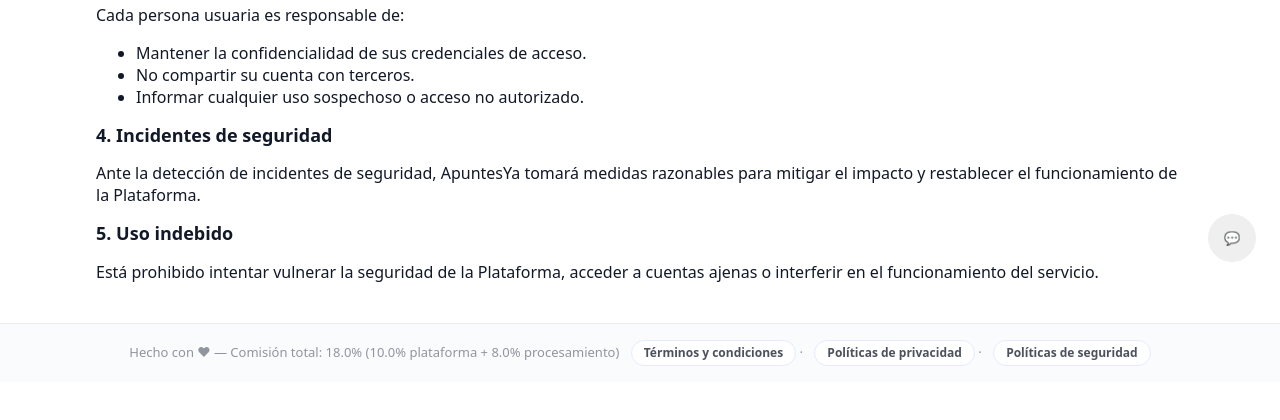
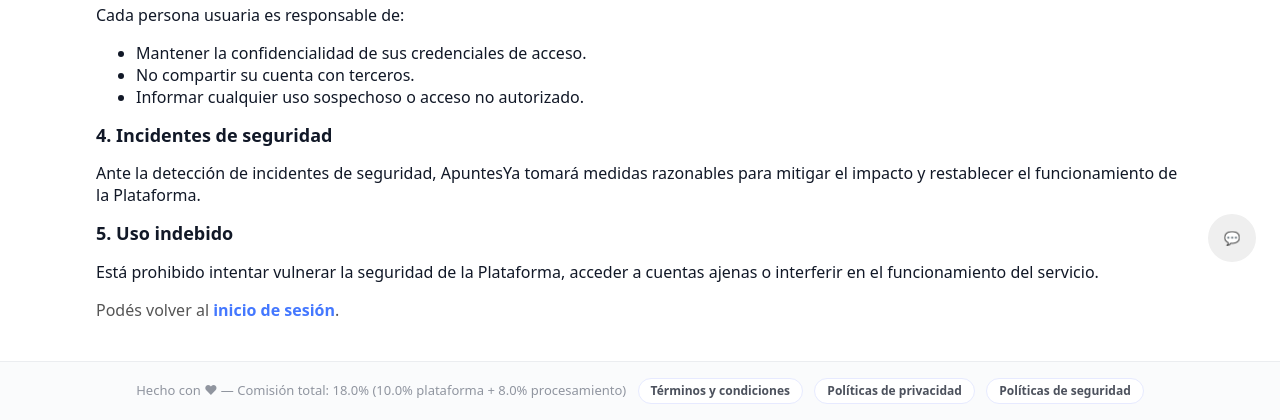
Before and after one commit to francozapata/APUNTESYAFINAL, a Flask app: page /seguridad in a window 1280 px wide. Shown: the part 514-934 px from the top of the page. Before the commit the page ends 880 px from the top, so only its background shows below. Run offline with Flask 3, Linux system fonts and the light colour scheme; data comes from the database, SQL or seed files in the repository; some libraries are stand-ins or nearby versions.

Commit message:
-seguridad 11-

```diff
--- a/apuntesya2/templates/base.html
+++ b/apuntesya2/templates/base.html
@@ -457,8 +457,8 @@
   <div class="footer">
     Hecho con ♥ — Comisión total: {{ TOTAL_FEE_PERCENT }}% ({{ APY_FEE_PERCENT }}% plataforma + {{ MP_FEE_PERCENT }}%
     procesamiento)
-    <a class="btn ghost" href="{{ url_for('terms') }}">Términos y condiciones</a> ·
-    <a class="btn ghost" href="{{ url_for('privacidad') }}">Políticas de privacidad</a> ·
+    <a class="btn ghost" href="{{ url_for('terms') }}">Términos y condiciones</a>
+    <a class="btn ghost" href="{{ url_for('privacidad') }}">Políticas de privacidad</a>
     <a class="btn ghost" href="{{ url_for('seguridad') }}">Políticas de seguridad</a>
   </div>
 
--- a/apuntesya2/templates/politica_privacidad.html
+++ b/apuntesya2/templates/politica_privacidad.html
@@ -74,6 +74,11 @@
     ApuntesYa podrá actualizar esta Política de Privacidad. Los cambios relevantes
     serán informados dentro de la Plataforma.
   </p>
+
+  <p style="color:#555;">
+    Podés volver al {% if current_user.is_authenticated %}<a href="{{ url_for(" index") }}">inicio</a>{% else %}<a
+      href="{{ url_for(" login") }}">inicio de sesión</a>{% endif %}.
+  </p>
 </div>
 
 {% endblock %}
--- a/apuntesya2/templates/politica_seguridad.html
+++ b/apuntesya2/templates/politica_seguridad.html
@@ -50,6 +50,11 @@
     Está prohibido intentar vulnerar la seguridad de la Plataforma, acceder a
     cuentas ajenas o interferir en el funcionamiento del servicio.
   </p>
+
+  <p style="color:#555;">
+    Podés volver al {% if current_user.is_authenticated %}<a href="{{ url_for(" index") }}">inicio</a>{% else %}<a
+      href="{{ url_for(" login") }}">inicio de sesión</a>{% endif %}.
+  </p>
 </div>
 
 {% endblock %}
```
